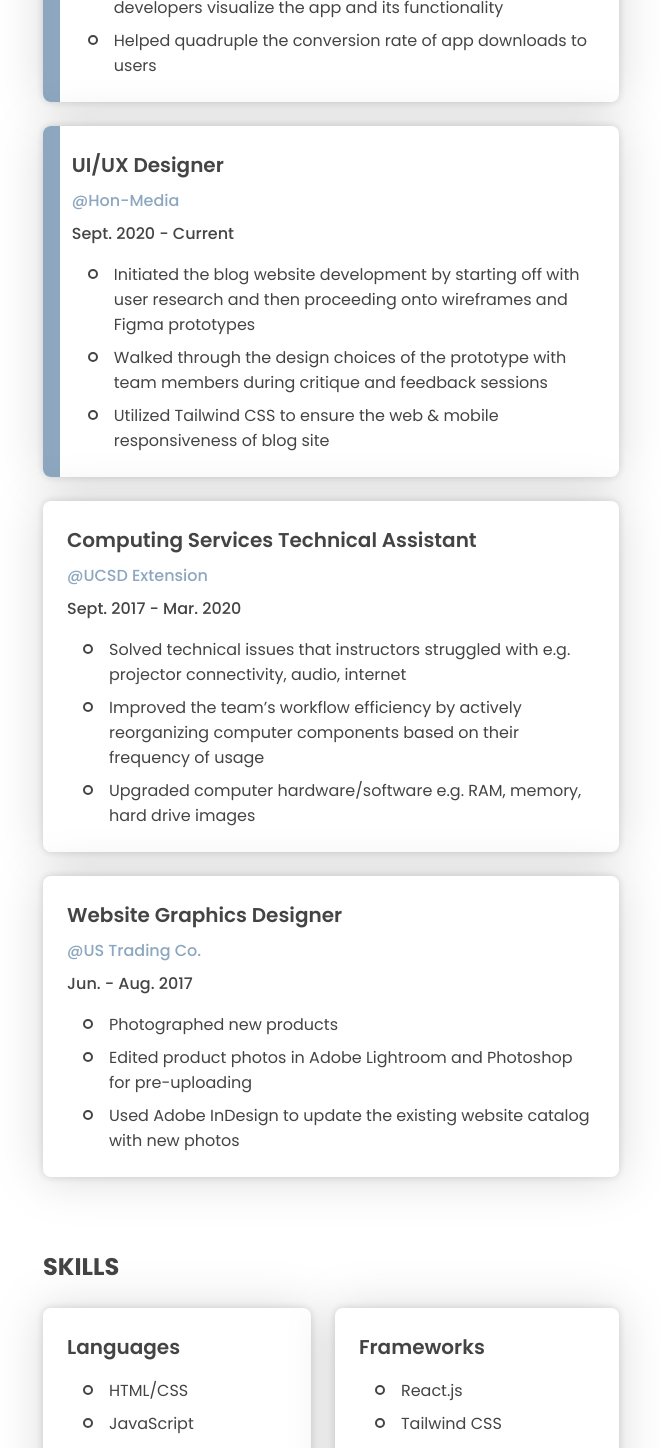
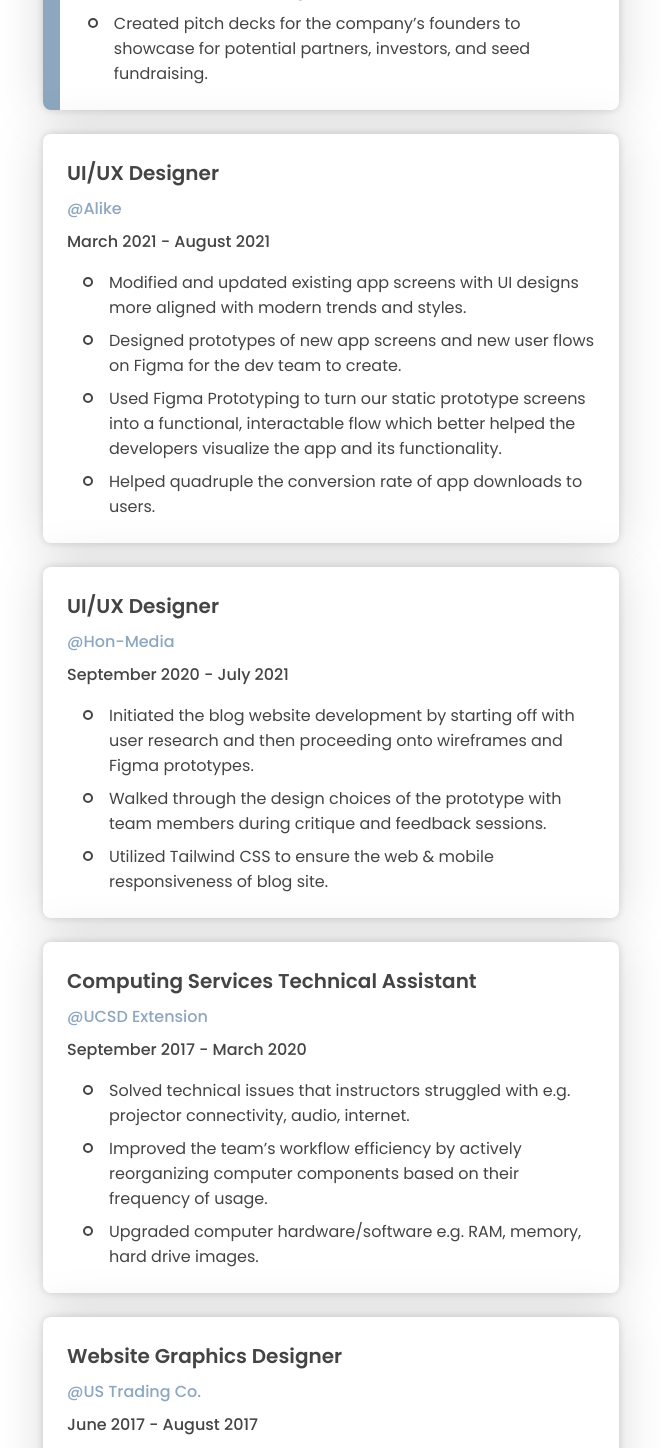
Before and after one commit to aktov/Portfolio, a React (Create React App) app: page /#/resume in a window 1280 px wide. Shown: the part 1040-2488 px from the top of the page, without its empty margins (309-970 px from the left). Built offline with nearby package versions, Linux system fonts and the light colour scheme.

Commit message:
Edited resume and description

```diff
--- a/src/components/Background.js
+++ b/src/components/Background.js
@@ -83,7 +83,7 @@ class Intro extends React.Component {
             data-aos-delay='2000'
             data-aos-once={true}
           >
-            I’m currently looking for full-time or internship opportunities to bring what I love doing onto the team to create outstanding experiences for your users!
+            I’m currently looking for full-time opportunities to bring what I love doing onto the team to create outstanding experiences for your users!
           </h5>
           </>
           :
@@ -95,7 +95,7 @@ class Intro extends React.Component {
             a UI/UX designer
           </h1>
           <h5 style={{ fontSize: this.props.screenWidth < 480 ? '1rem' : '1.25rem' }}>
-            I’m currently looking for full-time or internship opportunities to bring what I love doing onto the team to create outstanding experiences for your users!
+            I’m currently looking for full-time opportunities to bring what I love doing onto the team to create outstanding experiences for your users!
           </h5>
           </>
           }
--- a/src/components/Experience.js
+++ b/src/components/Experience.js
@@ -155,15 +155,30 @@ class Experience extends React.Component {
           <JobListing
             screenWidth={this.props.screenWidth}
             title='UI/UX Designer'
+            location='Artist Crowdfund Exchange'
+            link='https://www.ace.fan/'
+            period='August 2021 - Current'
+            highlight={true}
+            info={[
+              'Designed 70% of the app’s current screens.',
+              'Built a style guide and flexible component library for our Figma team to allow for consistency throughout different screens and features.',
+              'Conducted user interviews and created surveys to gather data to drive my initial designs for new features.',
+              'Led prototyping sessions with our developers to communicate the designs and animations.',
+              'Created pitch decks for the company’s founders to showcase for potential partners, investors, and seed fundraising.'
+            ]}
+          />
+          <JobListing
+            screenWidth={this.props.screenWidth}
+            title='UI/UX Designer'
             location='Alike'
             link='https://www.alike.dating/'
-            period='Mar. 2021 - Current'
-            highlight={true}
+            period='March 2021 - August 2021'
+            // highlight={true}
             info={[
-              'Modified and updated existing app screens with UI designs more aligned with modern trends and styles (e.g. navigation bar, headers, icons, and many other specific screens)',
-              'Designed prototypes of new app screens and new user flows on Figma for the dev team to create',
-              'Used Figma Prototyping to turn our static prototype screens into a functional, interactable flow which better helped the developers visualize the app and its functionality',
-              'Helped quadruple the conversion rate of app downloads to users'
+              'Modified and updated existing app screens with UI designs more aligned with modern trends and styles.',
+              'Designed prototypes of new app screens and new user flows on Figma for the dev team to create.',
+              'Used Figma Prototyping to turn our static prototype screens into a functional, interactable flow which better helped the developers visualize the app and its functionality.',
+              'Helped quadruple the conversion rate of app downloads to users.'
             ]}
           />
           <JobListing
@@ -171,12 +186,12 @@ class Experience extends React.Component {
             title='UI/UX Designer'
             location='Hon-Media'
             link='https://hon-media.com/'
-            period='Sept. 2020 - Current'
-            highlight={true}
+            period='September 2020 - July 2021'
+            // highlight={true}
             info={[
-              'Initiated the blog website development by starting off with user research and then proceeding onto wireframes and Figma prototypes',
-              'Walked through the design choices of the prototype with team members during critique and feedback sessions',
-              'Utilized Tailwind CSS to ensure the web & mobile responsiveness of blog site'
+              'Initiated the blog website development by starting off with user research and then proceeding onto wireframes and Figma prototypes.',
+              'Walked through the design choices of the prototype with team members during critique and feedback sessions.',
+              'Utilized Tailwind CSS to ensure the web & mobile responsiveness of blog site.'
             ]}
           />
           <JobListing
@@ -184,11 +199,11 @@ class Experience extends React.Component {
             title='Computing Services Technical Assistant'
             location='UCSD Extension'
             link='https://extension.ucsd.edu/courses-and-programs?gclid=CjwKCAjwq7aGBhADEiwA6uGZp8glMnCeS0HOaSlp0KuQzu7T42I22yywjRB6MzFP-S1DLl8k889VIBoCNugQAvD_BwE'
-            period='Sept. 2017 - Mar. 2020'
+            period='September 2017 - March 2020'
             info={[
-              'Solved technical issues that instructors struggled with e.g. projector connectivity, audio, internet',
-              'Improved the team’s workflow efficiency by actively reorganizing computer components based on their frequency of usage',
-              'Upgraded computer hardware/software e.g. RAM, memory, hard drive images'
+              'Solved technical issues that instructors struggled with e.g. projector connectivity, audio, internet.',
+              'Improved the team’s workflow efficiency by actively reorganizing computer components based on their frequency of usage.',
+              'Upgraded computer hardware/software e.g. RAM, memory, hard drive images.'
             ]}
           />
           <JobListing
@@ -196,11 +211,11 @@ class Experience extends React.Component {
             title='Website Graphics Designer'
             location='US Trading Co.'
             link='https://www.ustrading.com/en/'
-            period='Jun. - Aug. 2017'
+            period='June 2017 - August 2017'
             info={[
-              'Photographed new products',
-              'Edited product photos in Adobe Lightroom and Photoshop for pre-uploading',
-              'Used Adobe InDesign to update the existing website catalog with new photos'
+              'Photographed new products.',
+              'Edited product photos in Adobe Lightroom and Photoshop for pre-uploading.',
+              'Used Adobe InDesign to update the existing website catalog with new photos.'
             ]}
           />
         </div>
--- a/src/components/Projects.js
+++ b/src/components/Projects.js
@@ -16,7 +16,7 @@ import imgM_boba from '../images/cardImageM_boba.png';
 import imgM_signup from '../images/cardImageM_signup.png';
 import imgM_hon from '../images/cardImageM_hon.png';
 import imgM_csa from '../images/cardImageM_csa.png';
-import imgM_yahoo from '../images/cardImageM_yahoo.png';
+// import imgM_yahoo from '../images/cardImageM_yahoo.png';
 // import imgM_parking from '../images/cardImageM_parking.png';
 // Desktop images
 // import img_portfolio from '../images/cardImage_portfolio.png';
@@ -28,7 +28,7 @@ import img_boba from '../images/cardImage_boba.png';
 import img_signup from '../images/cardImage_signup.png';
 import img_hon from '../images/cardImage_hon.png';
 import img_csa from '../images/cardImage_csa.png';
-import img_yahoo from '../images/cardImage_yahoo.png';
+// import img_yahoo from '../images/cardImage_yahoo.png';
 // import img_parking from '../images/cardImage_parking.png';
 
 const projects_figma = [
@@ -129,17 +129,17 @@ const projects_design = [
     figmaM: 'https://www.figma.com/proto/HK3nRrbz73hPQqSlTNTDmu/CSA-Website-Design?node-id=241%3A0&viewport=176%2C217%2C0.07083262503147125&scaling=scale-down',
     link: '/csa'
   },
-  {
-    title: 'yahoo mobile redesign',
-    descr: 'The creative process behind redesigning mobile to improve user experience & satisfaction.',
-    image: img_yahoo,
-    imageM: imgM_yahoo,
-    tags: ['user testing', 'wireframing', 'prototyping'],
-    color: '#C19FF7',
-    figma1: 'https://www.figma.com/proto/pUOIhb7GiEGQeFotepQkQY/Yahoo-Mobile-Redesign?node-id=2%3A3&viewport=177%2C180%2C0.07531154155731201&scaling=scale-down',
-    figma2:'https://www.figma.com/proto/pUOIhb7GiEGQeFotepQkQY/Yahoo-Mobile-Redesign?node-id=21%3A175&viewport=368%2C198%2C0.09464660286903381&scaling=scale-down',
-    link: '/yahoo'
-  },
+  // {
+  //   title: 'yahoo mobile redesign',
+  //   descr: 'The creative process behind redesigning mobile to improve user experience & satisfaction.',
+  //   image: img_yahoo,
+  //   imageM: imgM_yahoo,
+  //   tags: ['user testing', 'wireframing', 'prototyping'],
+  //   color: '#C19FF7',
+  //   figma1: 'https://www.figma.com/proto/pUOIhb7GiEGQeFotepQkQY/Yahoo-Mobile-Redesign?node-id=2%3A3&viewport=177%2C180%2C0.07531154155731201&scaling=scale-down',
+  //   figma2:'https://www.figma.com/proto/pUOIhb7GiEGQeFotepQkQY/Yahoo-Mobile-Redesign?node-id=21%3A175&viewport=368%2C198%2C0.09464660286903381&scaling=scale-down',
+  //   link: '/yahoo'
+  // },
   // {
   //   title: 'parking fine',
   //   descr: 'A potential remedy to the parking frustrations of various users on UCSD\'s campus.',
--- a/src/components/Skills.js
+++ b/src/components/Skills.js
@@ -3,15 +3,16 @@ import React from 'react';
 import Phrase from './Phrase.js';
 
 const skillsList = {
-  'Languages': [
+  'Programming': [
     'HTML/CSS',
     'JavaScript',
     'Lua'
   ],
   'Frameworks': [
-    'React.js',
+    'Experience w React.js',
     'Tailwind CSS',
     'Sass',
+    'MJML'
   ],
   'UI Methods': [
     'Wireframing',
@@ -26,13 +27,14 @@ const skillsList = {
     'Affinity Diagrams',
     'Mood Boards'
   ],
-  'Design Apps': [
+  'Applications & Software': [
     'Figma',
-    'Google: Slides, Drawings',
+    'Maze.co',
+    'Typeform',
+    'Squarespace',
     'Adobe: Photoshop, Lightroom',
-    'AutoCAD',
-    'Blender',
-    'SketchUp'
+    'Google Suite',
+    'Microsoft Office',
   ]
 }
 
```
Also changed, not shown: src/components/Pages/About.js (+10 -6 lines).
